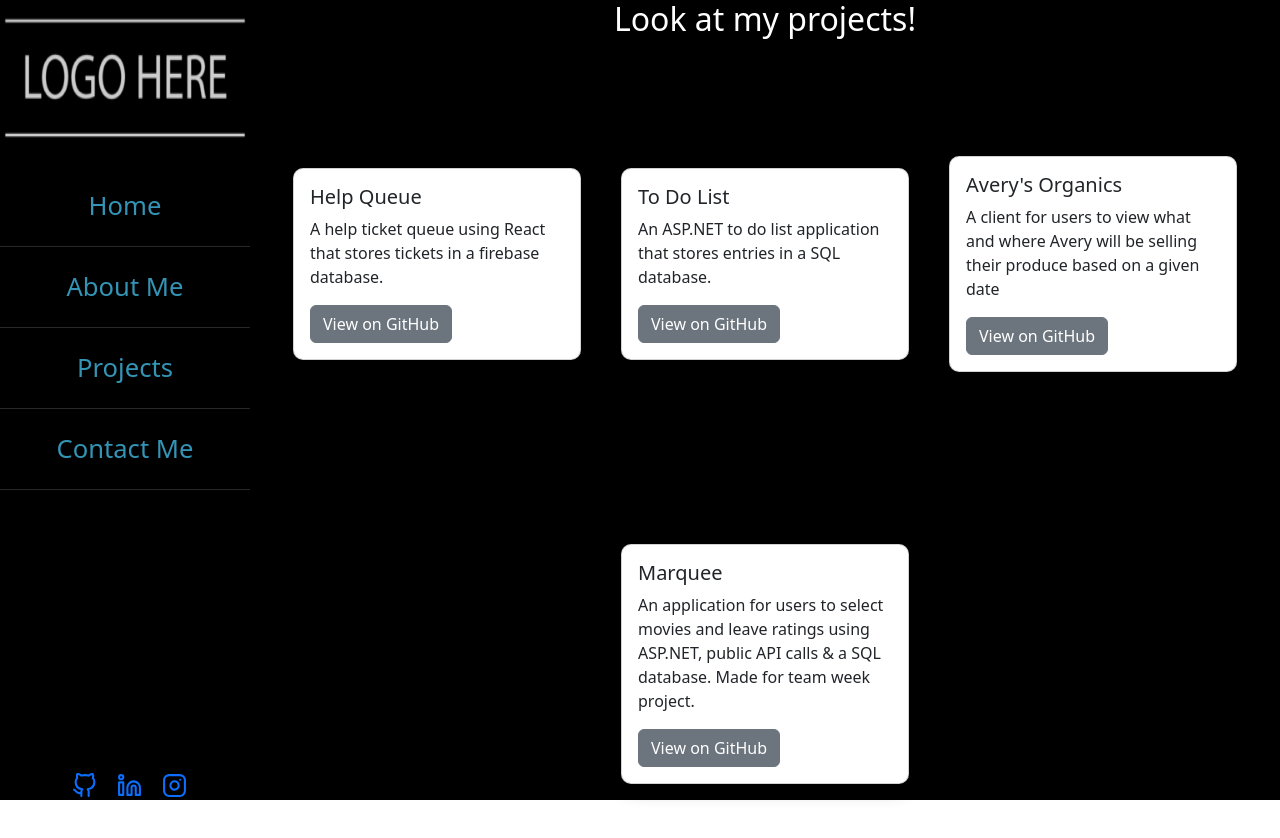
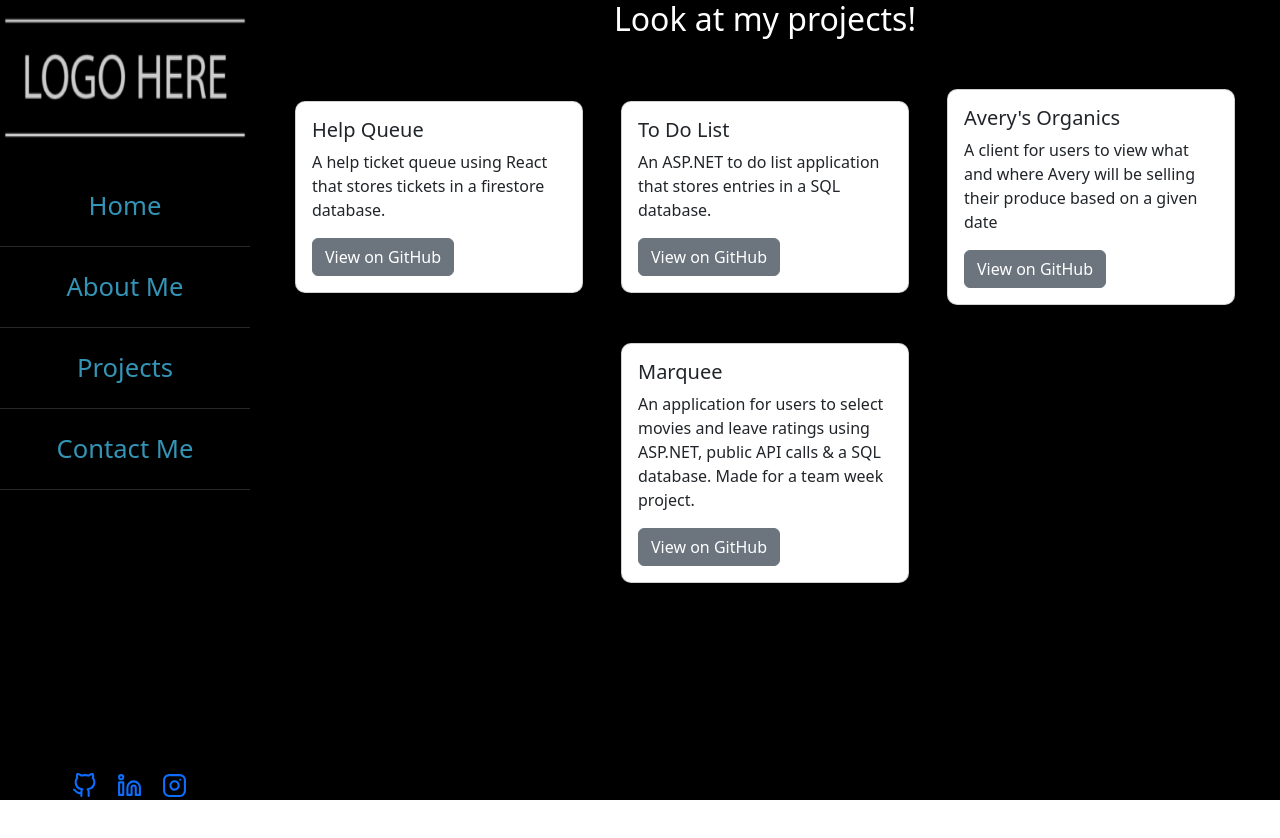
Before and after one commit to alexiusvdt/profile, a React (Create React App) app: page /projects in a window 1280 px wide. Shown: the top 838 px of the page. After the commit the page ends 800 px from the top, so only its background shows below. Built offline with nearby package versions, Linux system fonts and the light colour scheme.

Commit message:
update config & project styling

```diff
--- a/src/components/Projects.js
+++ b/src/components/Projects.js
@@ -4,31 +4,10 @@ import 'bootstrap/dist/css/bootstrap.css';
 import { projects } from '../config';
 import styled from "styled-components";
 
-const CardBox = {
-  width: '18rem',
-  margin: "20px",
-  backgroundColor: "#ffffff",
-  borderRadius: "10px 10px 10px 10px",
-  overflow: "Hidden",
-  height: "flex",
-  maxHeight: "35vh",
-  webkitBoxShadow: "0px 12px 18px -6px rgba(0,0,0,0.3)",
-  boxShadow: "0px 12px 18px -6px rgba(0,0,0,0.3)"
-}
-
-const CardGrid = {
-  height: "100vh",
-  display: "flex",
-  flexWrap: "wrap",
-  flexDirection: "row",
-  alignItems: "center",
-  justifyContent: "center"
-}
-
 const renderCard = (projects, i) => {
   return(
     <Card style={CardBox} key={i}>
-    {/* <Card.Img variant="top" src="holder.js/100px180" /> */}
+    {/* <Card.Img variant="top" src="holder.js/100px180" /> if you wanna add a header image back */}
     <Card.Body>
       <Card.Title>{projects.name}</Card.Title>
       <Card.Text>{projects.blurb}</Card.Text>
@@ -56,3 +35,23 @@ const H2 = styled.h2`
   text-align: center;
   color: #fff;
 `;
+
+const CardBox = {
+  width: '18rem',
+  margin: "19px",
+  backgroundColor: "#ffffff",
+  borderRadius: "10px 10px 10px 10px",
+  overflow: "Hidden",
+  height: "flex",
+  maxHeight: "35vh",
+  webkitBoxShadow: "0px 12px 18px -6px rgba(0,0,0,0.3)",
+  boxShadow: "0px 12px 18px -6px rgba(0,0,0,0.3)"
+}
+
+const CardGrid = {
+  display: "flex",
+  flexWrap: "wrap",
+  flexDirection: "row",
+  alignItems: "center",
+  justifyContent: "center"
+}
--- a/src/config.js
+++ b/src/config.js
@@ -20,7 +20,7 @@ module.exports = {
     {
       name: 'Help Queue',
       url: 'https://github.com/alexiusvdt/help-queue-hooks',
-      blurb: 'A help ticket queue using React that stores tickets in a firebase database.'
+      blurb: 'A help ticket queue using React that stores tickets in a firestore database.'
     },
     {
       name: 'To Do List',
@@ -35,7 +35,7 @@ module.exports = {
     {
       name: 'Marquee',
       url: 'https://github.com/alexiusvdt/YourMovieDatabase',
-      blurb: 'An application for users to select movies and leave ratings using ASP.NET, public API calls & a SQL database. Made for team week project.'
+      blurb: 'An application for users to select movies and leave ratings using ASP.NET, public API calls & a SQL database. Made for a team week project.'
     }
   ]
 
```
